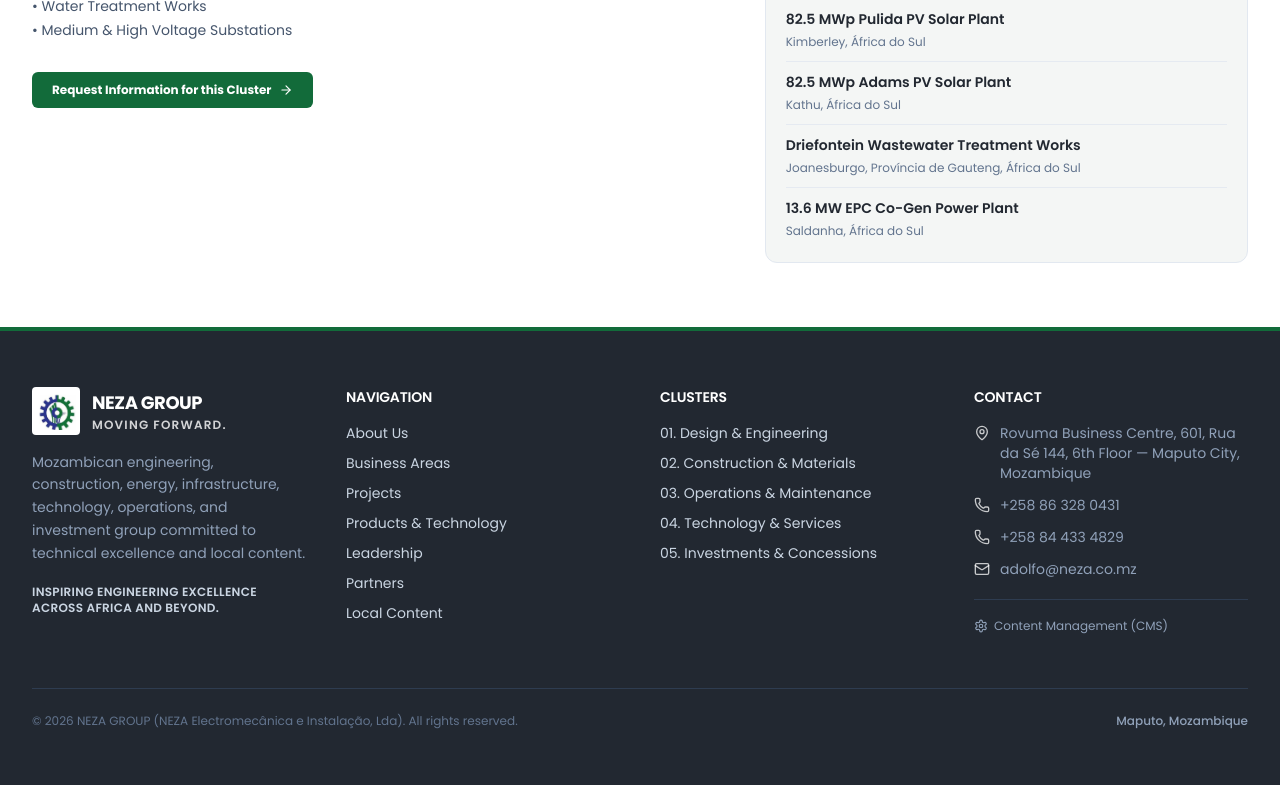
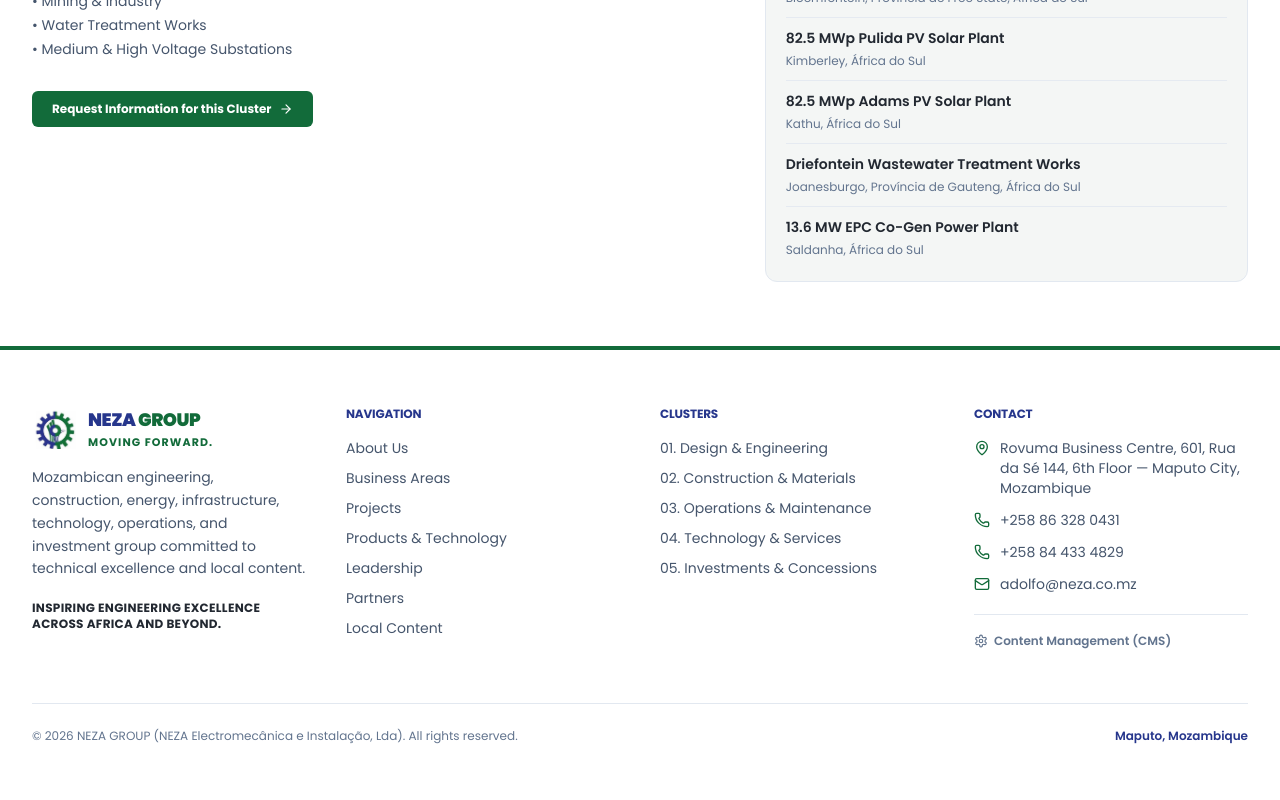
Before and after one commit to afonsodomingos847877-maker/nezagroup, a Next.js app: page /en/business-areas in a window 1280 px wide. Shown: the part 935-1735 px from the top of the page. Built offline with nearby package versions, Linux system fonts and the light colour scheme; no server answers.

Commit message:
Unify design across all pages, white footer, and Vercel-safe contact API

```diff
--- a/src/app/api/contact/route.ts
+++ b/src/app/api/contact/route.ts
@@ -117,8 +117,12 @@ export async function POST(req: NextRequest) {
       emailSent,
     };
 
-    const existing = await getMessages();
-    await writeCmsFile("messages.json", [newMsg, ...existing]);
+    try {
+      const existing = await getMessages();
+      await writeCmsFile("messages.json", [newMsg, ...existing]);
+    } catch (fsErr) {
+      console.warn("Could not persist message to local filesystem (read-only env):", fsErr);
+    }
 
     return NextResponse.json({
       ok: true,
--- a/src/components/Footer.tsx
+++ b/src/components/Footer.tsx
@@ -9,76 +9,76 @@ export function Footer({ lang }: { lang: Lang }) {
   const routes = ROUTE_MAP[lang];
 
   return (
-    <footer className="bg-[#222831] text-slate-300 border-t-4 border-[#126B3A]">
+    <footer className="bg-white text-[#222831] border-t-4 border-[#126B3A]">
       <div className="mx-auto max-w-7xl px-4 py-14 sm:px-6 lg:px-8">
         <div className="grid grid-cols-1 gap-10 md:grid-cols-2 lg:grid-cols-4">
           {/* Brand */}
           <div className="space-y-4">
             <div className="flex items-center gap-3">
-              <div className="rounded bg-white p-1">
-                <img
-                  src="/images/brand/neza-logo.jpg"
-                  alt="NEZA GROUP"
-                  className="h-10 w-10 object-contain"
-                />
-              </div>
+              <img
+                src="/images/brand/neza-logo.jpg"
+                alt="NEZA GROUP"
+                className="h-11 w-11 rounded object-contain"
+              />
               <div>
-                <p className="text-lg font-bold text-white tracking-tight">NEZA GROUP</p>
-                <p className="text-xs font-semibold tracking-widest text-white/80 uppercase">
+                <p className="text-lg font-black text-[#26368C] tracking-tight">
+                  NEZA <span className="text-[#126B3A]">GROUP</span>
+                </p>
+                <p className="text-[11px] font-bold tracking-widest text-[#126B3A] uppercase">
                   {t.motto}
                 </p>
               </div>
             </div>
-            <p className="text-sm leading-relaxed text-slate-400">{t.footer.aboutText}</p>
-            <p className="text-xs font-semibold tracking-wide text-slate-300 uppercase pt-1">
+            <p className="text-sm leading-relaxed text-slate-600">{t.footer.aboutText}</p>
+            <p className="text-xs font-bold tracking-wide text-[#222831] uppercase pt-1">
               {t.tagline}
             </p>
           </div>
 
           {/* Navigation */}
           <div>
-            <h3 className="text-sm font-semibold uppercase tracking-wider text-white mb-4">
+            <h3 className="text-xs font-bold uppercase tracking-wider text-[#26368C] mb-4">
               {t.footer.quickLinks}
             </h3>
-            <ul className="space-y-2.5 text-sm">
-              <li><Link href={routes.about} className="hover:text-white transition-colors">{t.nav.about}</Link></li>
-              <li><Link href={routes.business} className="hover:text-white transition-colors">{t.nav.business}</Link></li>
-              <li><Link href={routes.projects} className="hover:text-white transition-colors">{t.nav.projects}</Link></li>
-              <li><Link href={routes.products} className="hover:text-white transition-colors">{t.nav.products}</Link></li>
-              <li><Link href={routes.leadership} className="hover:text-white transition-colors">{t.nav.leadership}</Link></li>
-              <li><Link href={routes.partners} className="hover:text-white transition-colors">{t.nav.partners}</Link></li>
-              <li><Link href={routes.localContent} className="hover:text-white transition-colors">{t.nav.localContent}</Link></li>
+            <ul className="space-y-2.5 text-sm text-slate-600">
+              <li><Link href={routes.about} className="hover:text-[#126B3A] transition-colors">{t.nav.about}</Link></li>
+              <li><Link href={routes.business} className="hover:text-[#126B3A] transition-colors">{t.nav.business}</Link></li>
+              <li><Link href={routes.projects} className="hover:text-[#126B3A] transition-colors">{t.nav.projects}</Link></li>
+              <li><Link href={routes.products} className="hover:text-[#126B3A] transition-colors">{t.nav.products}</Link></li>
+              <li><Link href={routes.leadership} className="hover:text-[#126B3A] transition-colors">{t.nav.leadership}</Link></li>
+              <li><Link href={routes.partners} className="hover:text-[#126B3A] transition-colors">{t.nav.partners}</Link></li>
+              <li><Link href={routes.localContent} className="hover:text-[#126B3A] transition-colors">{t.nav.localContent}</Link></li>
             </ul>
           </div>
 
           {/* Clusters */}
           <div>
-            <h3 className="text-sm font-semibold uppercase tracking-wider text-white mb-4">
+            <h3 className="text-xs font-bold uppercase tracking-wider text-[#26368C] mb-4">
               {t.footer.clusters}
             </h3>
-            <ul className="space-y-2.5 text-sm">
+            <ul className="space-y-2.5 text-sm text-slate-600">
               <li>
-                <Link href={`${routes.business}#design-engenharia`} className="hover:text-white transition-colors">
+                <Link href={`${routes.business}#design-engenharia`} className="hover:text-[#126B3A] transition-colors">
                   {lang === "pt" ? "01. Design e Engenharia" : "01. Design & Engineering"}
                 </Link>
               </li>
               <li>
-                <Link href={`${routes.business}#construcao-materiais`} className="hover:text-white transition-colors">
+                <Link href={`${routes.business}#construcao-materiais`} className="hover:text-[#126B3A] transition-colors">
                   {lang === "pt" ? "02. Construção e Materiais" : "02. Construction & Materials"}
                 </Link>
               </li>
               <li>
-                <Link href={`${routes.business}#operacoes-manutencao`} className="hover:text-white transition-colors">
+                <Link href={`${routes.business}#operacoes-manutencao`} className="hover:text-[#126B3A] transition-colors">
                   {lang === "pt" ? "03. Operações e Manutenção" : "03. Operations & Maintenance"}
                 </Link>
               </li>
               <li>
-                <Link href={`${routes.business}#tecnologia-servicos`} className="hover:text-white transition-colors">
+                <Link href={`${routes.business}#tecnologia-servicos`} className="hover:text-[#126B3A] transition-colors">
                   {lang === "pt" ? "04. Tecnologia e Serviços" : "04. Technology & Services"}
                 </Link>
               </li>
               <li>
-                <Link href={`${routes.business}#investimentos-concessoes`} className="hover:text-white transition-colors">
+                <Link href={`${routes.business}#investimentos-concessoes`} className="hover:text-[#126B3A] transition-colors">
                   {lang === "pt" ? "05. Investimentos e Concessões" : "05. Investments & Concessions"}
                 </Link>
               </li>
@@ -87,31 +87,31 @@ export function Footer({ lang }: { lang: Lang }) {
 
           {/* Contact */}
           <div>
-            <h3 className="text-sm font-semibold uppercase tracking-wider text-white mb-4">
+            <h3 className="text-xs font-bold uppercase tracking-wider text-[#26368C] mb-4">
               {t.footer.contactInfo}
             </h3>
-            <ul className="space-y-3 text-sm text-slate-400">
+            <ul className="space-y-3 text-sm text-slate-600">
               <li className="flex items-start gap-2.5">
-                <MapPin className="h-4 w-4 text-white/75 shrink-0 mt-0.5" />
+                <MapPin className="h-4 w-4 text-[#126B3A] shrink-0 mt-0.5" />
                 <span>{t.contact.hqAddress}</span>
               </li>
               <li className="flex items-center gap-2.5">
-                <Phone className="h-4 w-4 text-white/75 shrink-0" />
-                <a href="tel:+258863280431" className="hover:text-white">+258 86 328 0431</a>
+                <Phone className="h-4 w-4 text-[#126B3A] shrink-0" />
+                <a href="tel:+258863280431" className="hover:text-[#126B3A]">+258 86 328 0431</a>
               </li>
               <li className="flex items-center gap-2.5">
-                <Phone className="h-4 w-4 text-white/75 shrink-0" />
-                <a href="tel:+258844334829" className="hover:text-white">+258 84 433 4829</a>
+                <Phone className="h-4 w-4 text-[#126B3A] shrink-0" />
+                <a href="tel:+258844334829" className="hover:text-[#126B3A]">+258 84 433 4829</a>
               </li>
               <li className="flex items-center gap-2.5">
-                <Mail className="h-4 w-4 text-white/75 shrink-0" />
-                <a href="mailto:adolfo@neza.co.mz" className="hover:text-white">adolfo@neza.co.mz</a>
+                <Mail className="h-4 w-4 text-[#126B3A] shrink-0" />
+                <a href="mailto:adolfo@neza.co.mz" className="hover:text-[#126B3A]">adolfo@neza.co.mz</a>
               </li>
             </ul>
-            <div className="mt-5 pt-4 border-t border-slate-700/80">
+            <div className="mt-5 pt-4 border-t border-slate-200">
               <Link
                 href="/cms"
-                className="inline-flex items-center gap-1.5 text-xs text-slate-400 hover:text-white transition-colors"
+                className="inline-flex items-center gap-1.5 text-xs font-semibold text-slate-500 hover:text-[#26368C] transition-colors"
               >
                 <Settings className="h-3.5 w-3.5" />
                 <span>{t.footer.cmsLink}</span>
@@ -120,11 +120,11 @@ export function Footer({ lang }: { lang: Lang }) {
           </div>
         </div>
 
-        <div className="mt-12 border-t border-slate-700/80 pt-6 flex flex-col sm:flex-row items-center justify-between gap-4 text-xs text-slate-500">
+        <div className="mt-12 border-t border-slate-200 pt-6 flex flex-col sm:flex-row items-center justify-between gap-4 text-xs text-slate-500">
           <p>
             © {new Date().getFullYear()} NEZA GROUP (NEZA Electromecânica e Instalação, Lda). {t.footer.rights}
           </p>
-          <p className="text-slate-400 font-medium">Maputo, Mozambique</p>
+          <p className="text-[#26368C] font-semibold">Maputo, Mozambique</p>
         </div>
       </div>
     </footer>
--- a/src/components/pages/ContactView.tsx
+++ b/src/components/pages/ContactView.tsx
@@ -9,12 +9,14 @@ export function ContactView({ lang }: { lang: Lang }) {
 
   return (
     <div>
-      <section className="bg-[#222831] py-16 text-white">
-        <div className="mx-auto max-w-7xl px-4 sm:px-6 lg:px-8">
-          <p className="text-xs font-bold uppercase tracking-widest text-white/75">
+      <section className="relative overflow-hidden bg-[#222831] py-16 text-white">
+        <div className="absolute inset-0 neza-grid-pattern opacity-25" />
+        <div className="relative mx-auto max-w-7xl px-4 sm:px-6 lg:px-8">
+          <span className="inline-flex items-center gap-2 rounded-full border border-white/20 bg-white/10 px-3 py-1 text-[11px] font-semibold tracking-wider text-white uppercase mb-4">
+            <span className="h-1.5 w-1.5 rounded-full bg-[#126B3A]" />
             NEZA GROUP
-          </p>
-          <h1 className="mt-2 text-3xl sm:text-4xl font-extrabold">{t.pageTitle}</h1>
+          </span>
+          <h1 className="text-3xl sm:text-4xl font-black tracking-tight">{t.pageTitle}</h1>
           <p className="mt-3 max-w-2xl text-base text-slate-300">{t.pageSubtitle}</p>
         </div>
       </section>
```
Also changed, not shown: src/components/pages/AboutView.tsx (+7 -5 lines), src/components/pages/BusinessView.tsx (+7 -5 lines), src/components/pages/LeadershipView.tsx (+7 -5 lines), src/components/pages/LocalContentView.tsx (+7 -5 lines), src/components/pages/PartnersView.tsx (+7 -5 lines), src/components/pages/ProductsView.tsx (+7 -5 lines), src/components/pages/ProjectsView.tsx (+7 -5 lines).
